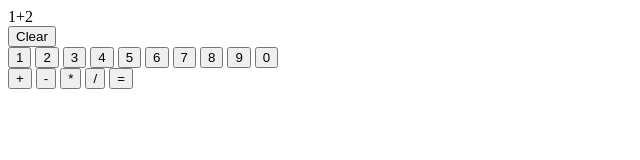
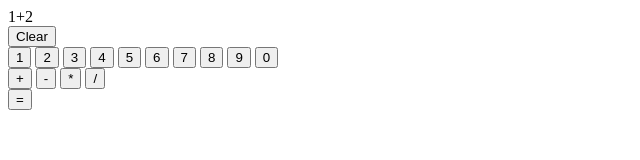
Before and after one commit to vanikkanen/odin-calculator, a plain HTML site: page index.html in a window 1280 px wide. Shown: the whole page, without its empty margins (0-640 px from the left). Drawn offline with Linux system fonts and the light colour scheme.

Commit message:
Change the equals button to its own class for the future

```diff
--- a/index.html
+++ b/index.html
@@ -28,8 +28,8 @@
             <button class="operator">-</button>
             <button class="operator">*</button>
             <button class="operator">/</button>
-            <button class="operator">=</button>
         </div>
+        <button class="eval-button">=</button>
     </div>
 </body>
 </html>
```
